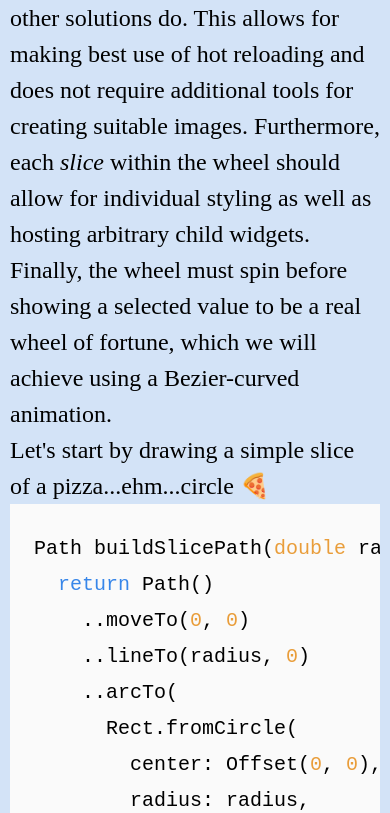
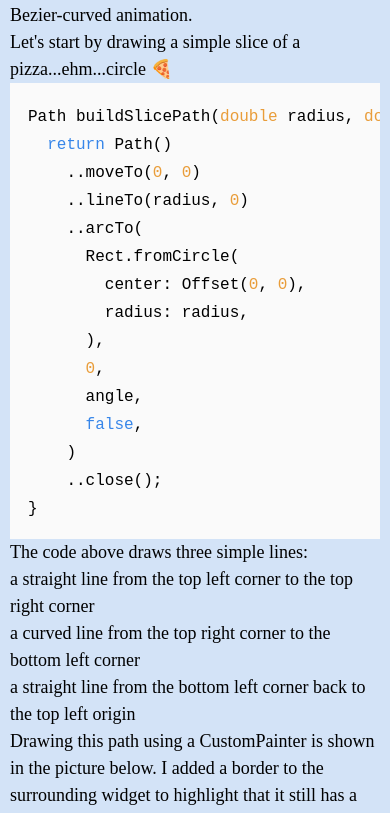
Before and after one commit to kevlatus/kevlatus.de, a Next.js app: page /blog/how-to-start-a-casino-in-flutter in a window 390 px wide. Shown: the part 871-1684 px from the top of the page. Built offline with nearby package versions, Linux system fonts and the light colour scheme; a web font is replaced by a local one; what @tailwindcss/typography would draw is missing.

Commit message:
feat: optimize text font size for mobile

```diff
--- a/styles/BlogPostPage.module.css
+++ b/styles/BlogPostPage.module.css
@@ -1,13 +1,25 @@
 .article {
   font-family: rooney-web, serif;
   font-weight: 400;
-  font-size: 24px;
+  font-size: 18px;
+}
+
+@media only screen and (min-width: 768px) {
+  .article {
+    font-size: 24px;
+  }
 }
 
 .article pre code {
   font-family: source-code-pro, monospace;
   font-weight: 400;
-  font-size: 20px;
+  font-size: 16px;
+}
+
+@media only screen and (min-width: 768px) {
+  .article pre code {
+    font-size: 20px;
+  }
 }
 
 .article pre::-webkit-scrollbar {
```
